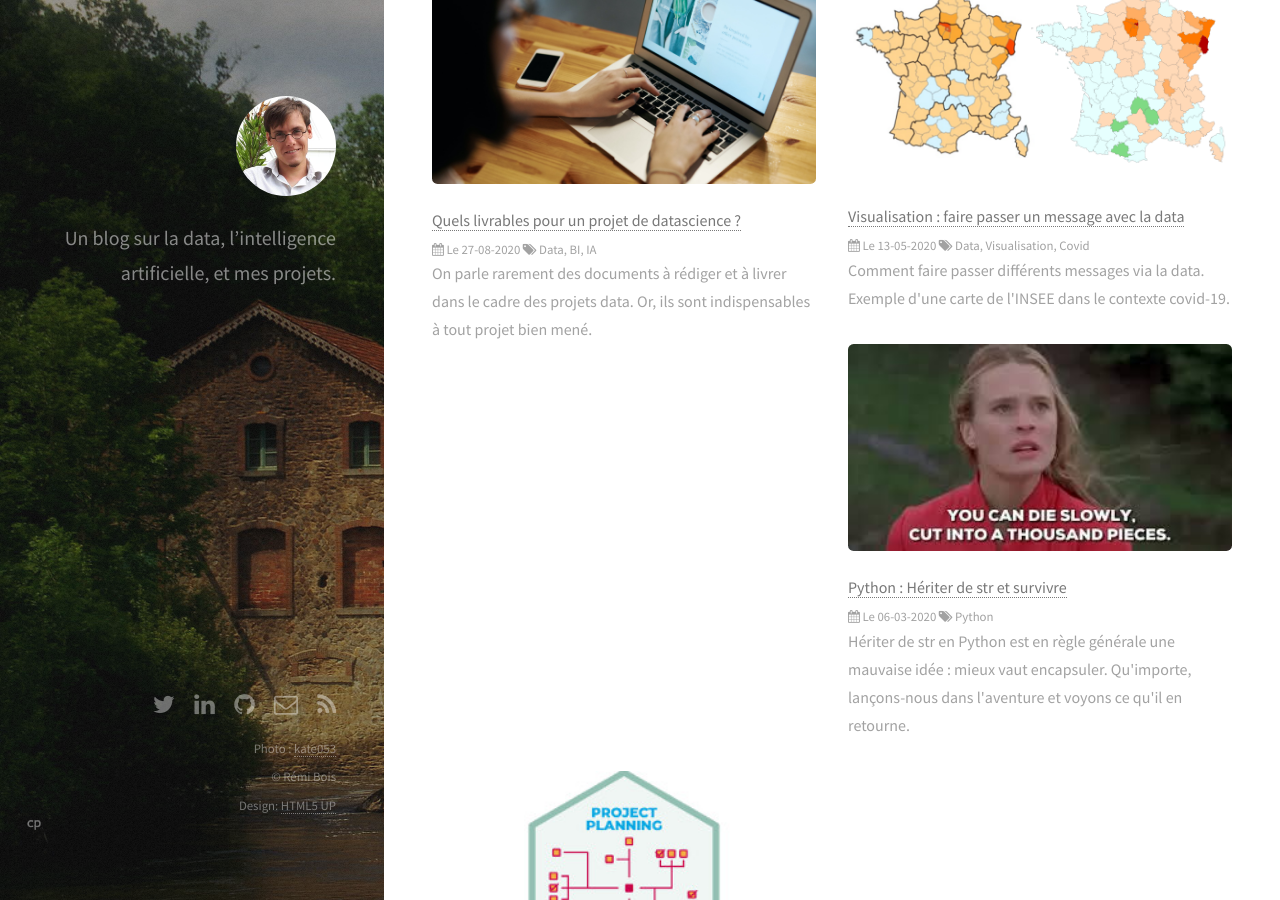
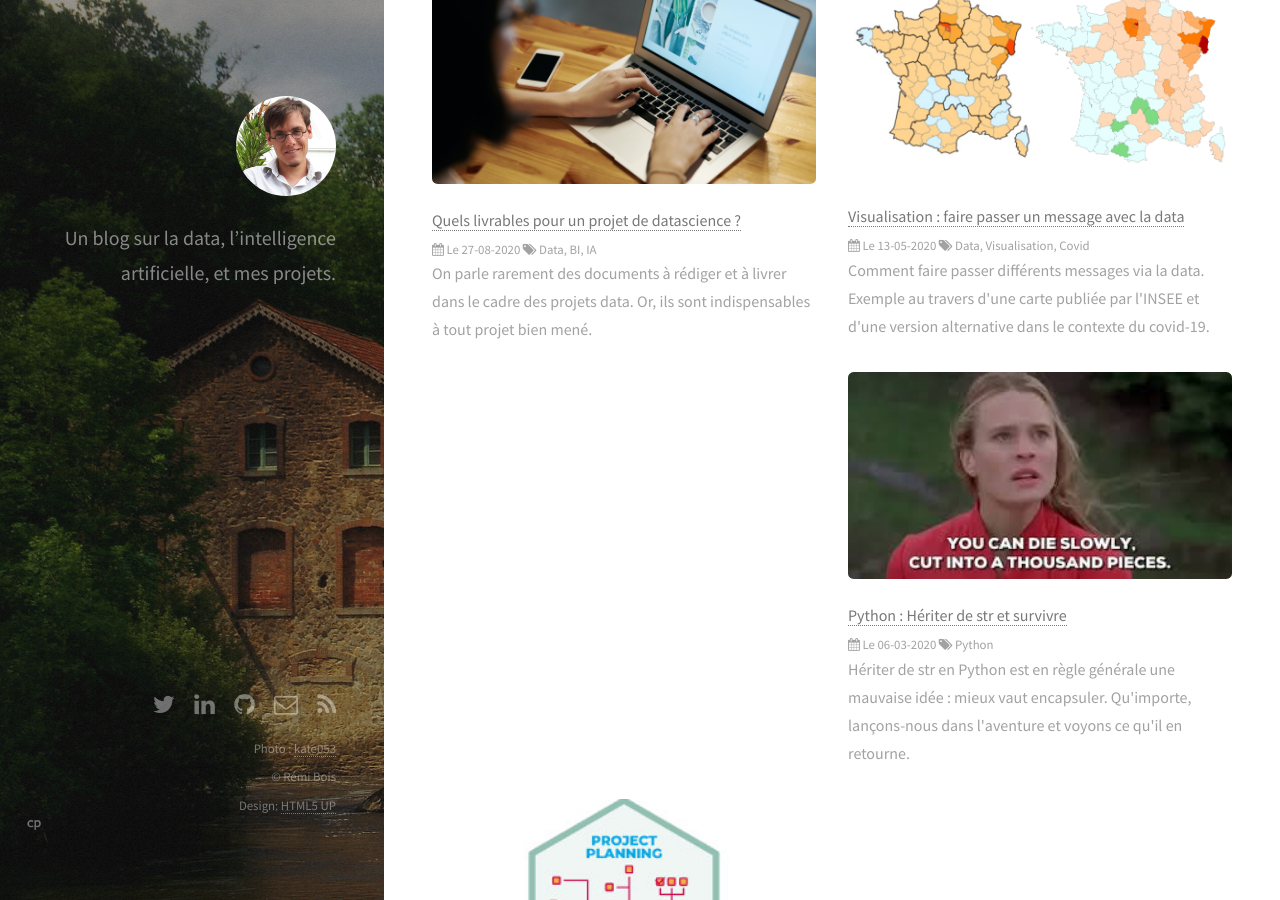
Before and after one commit to sildar/ledatablog, a Jekyll site: the page built from index.html, in a window 1280 px wide and 900 px high, scrolled down 481 px. Built offline with Jekyll 4.4.1, drawn with Linux system fonts in a browser that asks for light colours; the list of posts is cut into pages by our own code; comment, search, counter and statistics services are not loaded.

Commit message:
Improve post description

```diff
--- a/_posts/2020-05-13-faire-passer-un-message-avec-la-data.md
+++ b/_posts/2020-05-13-faire-passer-un-message-avec-la-data.md
@@ -2,7 +2,7 @@
 layout: post
 title:  "Visualisation : faire passer un message avec la data"
 categories: Data Visualisation Covid
-excerpt: "Comment faire passer différents messages via la data. Exemple d'une carte de l'INSEE dans le contexte covid-19."
+excerpt: "Comment faire passer différents messages via la data. Exemple au travers d'une carte publiée par l'INSEE et d'une version alternative dans le contexte du covid-19."
 thumbnail: '2choro.png'
 closingthumb: 'cat07.jpg'
 closingthumbdesc: "Chat en attente d'un jeu de plateau !"
```
